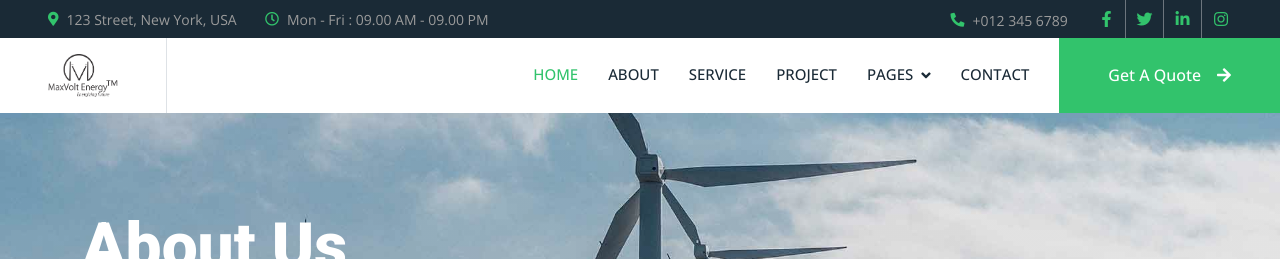
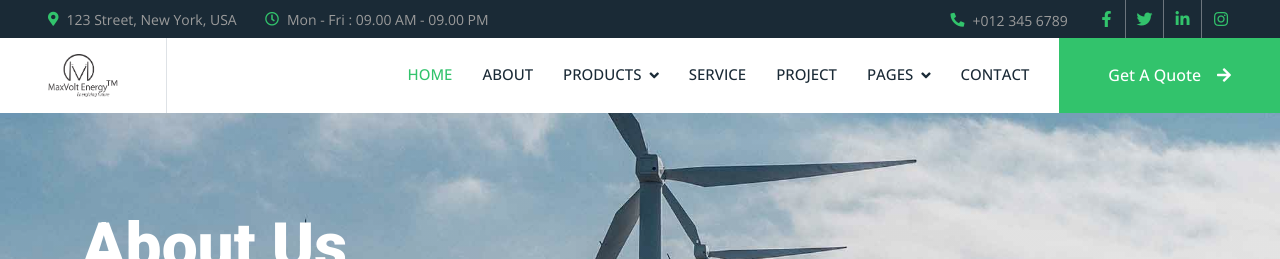
Before and after one commit to maxvoltenergy/maxvoltenergy-website, a Jekyll site: the page built from pages/e-cycle-lithium-battery - Copy.html, in a window 1280 px wide. Shown: the top 259 px of the page. Built offline with Jekyll 4.4.1, drawn with Linux system fonts in a browser that asks for light colours; nearby versions of some CDN libraries.

Commit message:
Products menu added

```diff
--- a/_includes/header.html
+++ b/_includes/header.html
@@ -39,6 +39,17 @@
     <div class="navbar-nav ms-auto p-4 p-lg-0">
       <a href="/" class="nav-item nav-link active">Home</a>
       <a href="/about-us/" class="nav-item nav-link">About</a>
+      <div class="nav-item dropdown">
+        <a href="#" class="nav-link dropdown-toggle" data-bs-toggle="dropdown">Products</a>
+        <div class="dropdown-menu bg-light m-0">
+          <a href="feature.html" class="dropdown-item">Battery for Solar Application</a>
+          <a href="quote.html" class="dropdown-item">E-Rickshaw Battery</a>
+          <a href="team.html" class="dropdown-item">E-Scooter Battery</a>
+          <a href="testimonial.html" class="dropdown-item">E-Cycle Battery</a>
+          <a href="404.html" class="dropdown-item">Energy Storage Solutions</a>
+          <a href="404.html" class="dropdown-item">Customized Battery Solution</a>
+        </div>
+      </div>
       <a href="service.html" class="nav-item nav-link">Service</a>
       <a href="project.html" class="nav-item nav-link">Project</a>
       <div class="nav-item dropdown">
--- /dev/null
+++ b/pages/e-cycle-lithium-battery - Copy.html
@@ -0,0 +1,165 @@
+---
+layout: page
+title: About us
+subtitle:
+description:
+permalink: /about-us/
+currentpage: about
+sitemap:
+  priority: 0.9
+---
+
+
+
+<!-- Page Header Start -->
+<div class="container-fluid page-header py-5 mb-5">
+  <div class="container py-5">
+    <h1 class="display-3 text-white mb-3 animated slideInDown">About Us</h1>
+    <nav aria-label="breadcrumb animated slideInDown">
+      <ol class="breadcrumb">
+        <li class="breadcrumb-item"><a class="text-white" href="#">Home</a></li>
+        <li class="breadcrumb-item"><a class="text-white" href="#">Pages</a></li>
+        <li class="breadcrumb-item text-white active" aria-current="page">About</li>
+      </ol>
+    </nav>
+  </div>
+</div>
+<!-- Page Header End -->
+
+
+<!-- Feature Start -->
+<div class="container-xxl py-5">
+  <div class="container">
+    <div class="row g-5">
+      <div class="col-md-6 col-lg-3 wow fadeIn" data-wow-delay="0.1s">
+        <div class="d-flex align-items-center mb-4">
+          <div class="btn-lg-square bg-primary rounded-circle me-3">
+            <i class="fa fa-users text-white"></i>
+          </div>
+          <h1 class="mb-0" data-toggle="counter-up">3453</h1>
+        </div>
+        <h5 class="mb-3">Happy Customers</h5>
+        <span>Tempor erat elitr rebum at clita. Diam dolor diam ipsum sit</span>
+      </div>
+      <div class="col-md-6 col-lg-3 wow fadeIn" data-wow-delay="0.3s">
+        <div class="d-flex align-items-center mb-4">
+          <div class="btn-lg-square bg-primary rounded-circle me-3">
+            <i class="fa fa-check text-white"></i>
+          </div>
+          <h1 class="mb-0" data-toggle="counter-up">4234</h1>
+        </div>
+        <h5 class="mb-3">Project Done</h5>
+        <span>Tempor erat elitr rebum at clita. Diam dolor diam ipsum sit</span>
+      </div>
+      <div class="col-md-6 col-lg-3 wow fadeIn" data-wow-delay="0.5s">
+        <div class="d-flex align-items-center mb-4">
+          <div class="btn-lg-square bg-primary rounded-circle me-3">
+            <i class="fa fa-award text-white"></i>
+          </div>
+          <h1 class="mb-0" data-toggle="counter-up">3123</h1>
+        </div>
+        <h5 class="mb-3">Awards Win</h5>
+        <span>Tempor erat elitr rebum at clita. Diam dolor diam ipsum sit</span>
+      </div>
+      <div class="col-md-6 col-lg-3 wow fadeIn" data-wow-delay="0.7s">
+        <div class="d-flex align-items-center mb-4">
+          <div class="btn-lg-square bg-primary rounded-circle me-3">
+            <i class="fa fa-users-cog text-white"></i>
+          </div>
+          <h1 class="mb-0" data-toggle="counter-up">1831</h1>
+        </div>
+        <h5 class="mb-3">Expert Workers</h5>
+        <span>Tempor erat elitr rebum at clita. Diam dolor diam ipsum sit</span>
+      </div>
+    </div>
+  </div>
+</div>
+<!-- Feature Start -->
+
+
+<!-- About Start -->
+<div class="container-fluid bg-light overflow-hidden my-5 px-lg-0">
+  <div class="container about px-lg-0">
+    <div class="row g-0 mx-lg-0">
+      <div class="col-lg-6 ps-lg-0 wow fadeIn" data-wow-delay="0.1s" style="min-height: 400px;">
+        <div class="position-relative h-100">
+          <img class="position-absolute img-fluid w-100 h-100" src="/assets/img/about.jpg" style="object-fit: cover;" alt="">
+        </div>
+      </div>
+      <div class="col-lg-6 about-text py-5 wow fadeIn" data-wow-delay="0.5s">
+        <div class="p-lg-5 pe-lg-0">
+          <h6 class="text-primary">About Us</h6>
+          <h1 class="mb-4">25+ Years Experience In Solar & Renewable Energy Industry</h1>
+          <p>Tempor erat elitr rebum at clita. Diam dolor diam ipsum sit. Aliqu diam amet diam et eos. Clita erat ipsum et lorem et sit, sed stet lorem sit clita duo justo erat amet</p>
+          <p><i class="fa fa-check-circle text-primary me-3"></i>Diam dolor diam ipsum</p>
+          <p><i class="fa fa-check-circle text-primary me-3"></i>Aliqu diam amet diam et eos</p>
+          <p><i class="fa fa-check-circle text-primary me-3"></i>Tempor erat elitr rebum at clita</p>
+          <a href="" class="btn btn-primary rounded-pill py-3 px-5 mt-3">Explore More</a>
+        </div>
+      </div>
+    </div>
+  </div>
+</div>
+<!-- About End -->
+
+
+<!-- Team Start -->
+<div class="container-xxl py-5">
+  <div class="container">
+    <div class="text-center mx-auto mb-5 wow fadeInUp" data-wow-delay="0.1s" style="max-width: 600px;">
+      <h6 class="text-primary">Team Member</h6>
+      <h1 class="mb-4">Experienced Team Members</h1>
+    </div>
+    <div class="row g-4">
+      <div class="col-lg-4 col-md-6 wow fadeInUp" data-wow-delay="0.1s">
+        <div class="team-item rounded overflow-hidden">
+          <div class="d-flex">
+            <img class="img-fluid w-75" src="/assets/img/team-1.jpg" alt="">
+            <div class="team-social w-25">
+              <a class="btn btn-lg-square btn-outline-primary rounded-circle mt-3" href=""><i class="fab fa-facebook-f"></i></a>
+              <a class="btn btn-lg-square btn-outline-primary rounded-circle mt-3" href=""><i class="fab fa-twitter"></i></a>
+              <a class="btn btn-lg-square btn-outline-primary rounded-circle mt-3" href=""><i class="fab fa-instagram"></i></a>
+            </div>
+          </div>
+          <div class="p-4">
+            <h5>Full Name</h5>
+            <span>Designation</span>
+          </div>
+        </div>
+      </div>
+      <div class="col-lg-4 col-md-6 wow fadeInUp" data-wow-delay="0.3s">
+        <div class="team-item rounded overflow-hidden">
+          <div class="d-flex">
+            <img class="img-fluid w-75" src="/assets/img/team-2.jpg" alt="">
+            <div class="team-social w-25">
+              <a class="btn btn-lg-square btn-outline-primary rounded-circle mt-3" href=""><i class="fab fa-facebook-f"></i></a>
+              <a class="btn btn-lg-square btn-outline-primary rounded-circle mt-3" href=""><i class="fab fa-twitter"></i></a>
+              <a class="btn btn-lg-square btn-outline-primary rounded-circle mt-3" href=""><i class="fab fa-instagram"></i></a>
+            </div>
+          </div>
+          <div class="p-4">
+            <h5>Full Name</h5>
+            <span>Designation</span>
+          </div>
+        </div>
+      </div>
+      <div class="col-lg-4 col-md-6 wow fadeInUp" data-wow-delay="0.5s">
+        <div class="team-item rounded overflow-hidden">
+          <div class="d-flex">
+            <img class="img-fluid w-75" src="/assets/img/team-3.jpg" alt="">
+            <div class="team-social w-25">
+              <a class="btn btn-lg-square btn-outline-primary rounded-circle mt-3" href=""><i class="fab fa-facebook-f"></i></a>
+              <a class="btn btn-lg-square btn-outline-primary rounded-circle mt-3" href=""><i class="fab fa-twitter"></i></a>
+              <a class="btn btn-lg-square btn-outline-primary rounded-circle mt-3" href=""><i class="fab fa-instagram"></i></a>
+            </div>
+          </div>
+          <div class="p-4">
+            <h5>Full Name</h5>
+            <span>Designation</span>
+          </div>
+        </div>
+      </div>
+    </div>
+  </div>
+</div>
+<!-- Team End -->
```
Also changed, not shown: pages/e-cycle-lithium-battery.html (added, +165 -0 lines).
